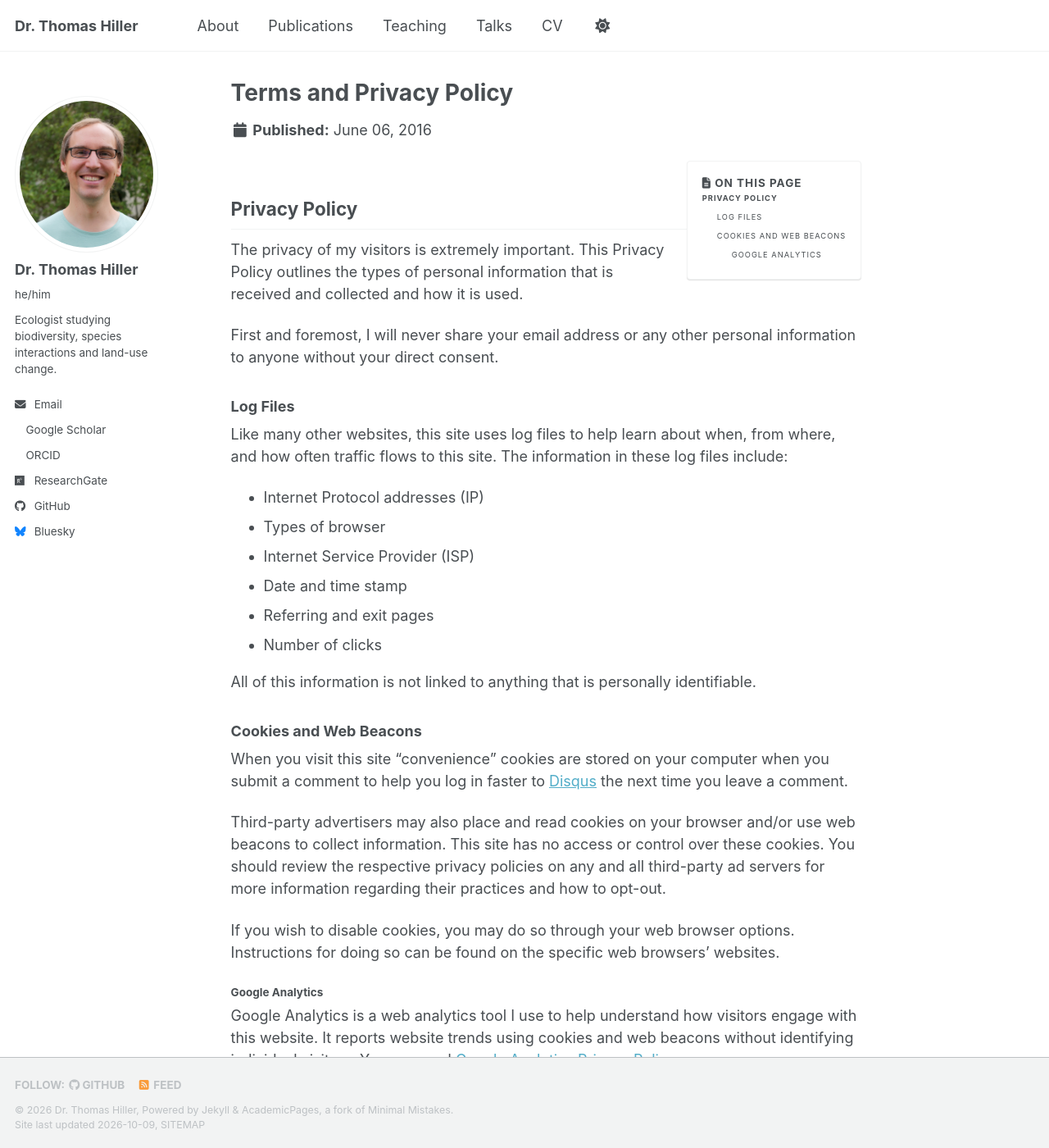
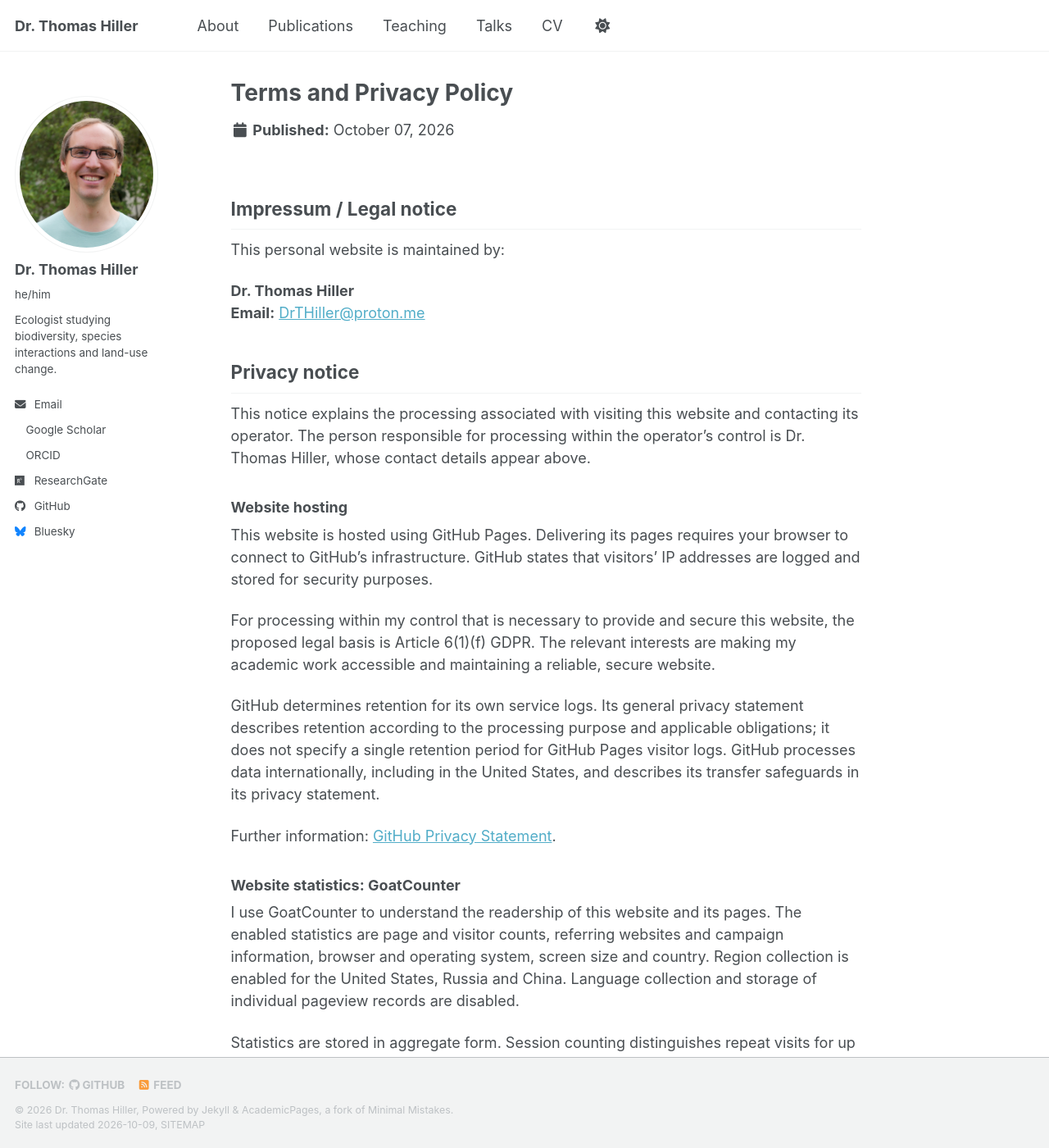
Before and after one commit to ThomasHiller/ThomasHiller.github.io, a Jekyll site: the page built from _pages/terms.md, in a window 1280 px wide and 1400 px high. Shown: the whole window at 82% size. Built offline with Jekyll 4.4.1, drawn with Linux system fonts in a browser that asks for light colours; a style sheet for code colours, icons or effects is not loaded; some of the changed text lies outside the part shown.

```diff
--- a/_pages/terms.md
+++ b/_pages/terms.md
@@ -1,39 +1,56 @@
 ---
 permalink: /terms/
 title: "Terms and Privacy Policy"
-modified: 2016-06-06
+modified: 2026-10-07
 ---
 
-{% include base_path %}
-{% include toc %}
+## Impressum / Legal notice
 
-## Privacy Policy
+This personal website is maintained by:
 
-The privacy of my visitors is extremely important. This Privacy Policy outlines the types of personal information that is received and collected and how it is used.
+**Dr. Thomas Hiller**
+**Email:** [DrTHiller@proton.me](mailto:DrTHiller@proton.me)
 
-First and foremost, I will never share your email address or any other personal information to anyone without your direct consent.
+## Privacy notice
 
-### Log Files
+This notice explains the processing associated with visiting this website and contacting its operator. The person responsible for processing within the operator's control is Dr. Thomas Hiller, whose contact details appear above.
 
-Like many other websites, this site uses log files to help learn about when, from where, and how often traffic flows to this site. The information in these log files include:
+### Website hosting
 
-* Internet Protocol addresses (IP)
-* Types of browser
-* Internet Service Provider (ISP)
-* Date and time stamp
-* Referring and exit pages
-* Number of clicks
+This website is hosted using GitHub Pages. Delivering its pages requires your browser to connect to GitHub's infrastructure. GitHub states that visitors' IP addresses are logged and stored for security purposes.
 
-All of this information is not linked to anything that is personally identifiable.
+For processing within my control that is necessary to provide and secure this website, the proposed legal basis is Article 6(1)(f) GDPR. The relevant interests are making my academic work accessible and maintaining a reliable, secure website.
 
-### Cookies and Web Beacons
+GitHub determines retention for its own service logs. Its general privacy statement describes retention according to the processing purpose and applicable obligations; it does not specify a single retention period for GitHub Pages visitor logs. GitHub processes data internationally, including in the United States, and describes its transfer safeguards in its privacy statement.
 
-When you visit this site "convenience" cookies are stored on your computer when you submit a comment to help you log in faster to [Disqus](https://disqus.com) the next time you leave a comment.
+Further information: [GitHub Privacy Statement](https://docs.github.com/en/site-policy/privacy-policies/github-general-privacy-statement).
 
-Third-party advertisers may also place and read cookies on your browser and/or use web beacons to collect information. This site has no access or control over these cookies. You should review the respective privacy policies on any and all third-party ad servers for more information regarding their practices and how to opt-out.
+### Website statistics: GoatCounter
 
-If you wish to disable cookies, you may do so through your web browser options. Instructions for doing so can be found on the specific web browsers' websites.
+I use GoatCounter to understand the readership of this website and its pages. The enabled statistics are page and visitor counts, referring websites and campaign information, browser and operating system, screen size and country. Region collection is enabled for the United States, Russia and China. Language collection and storage of individual pageview records are disabled.
 
-#### Google Analytics
+Statistics are stored in aggregate form. Session counting distinguishes repeat visits for up to eight hours. GoatCounter states that this temporarily processes the site identifier, IP address and browser header in memory; IP addresses and full browser headers are not stored in its analytics database. Visitor analytics do not use cookies or browser storage.
 
-Google Analytics is a web analytics tool I use to help understand how visitors engage with this website. It reports website trends using cookies and web beacons without identifying individual visitors. You can read [Google Analytics Privacy Policy](https://www.google.com/analytics/learn/privacy.html).
+The data-retention setting is **0 days**, meaning automatic deletion is disabled. Aggregate statistics remain until deleted. This is separate from the eight-hour session period. The hosted service is operated by Martin Tournoij in Ireland, with data stored at Hetzner in Germany and Finland. After account deletion, some backup data may remain for up to 30 days.
+
+Further information: [GoatCounter Privacy Policy](https://www.goatcounter.com/help/privacy).
+
+### Browser preferences
+
+The website saves your selected light or dark colour theme in your browser's local storage under the key `theme`. This preference remains until it is changed or the site's browser data is cleared. It is used to remember your selected appearance.
+
+### Externally loaded resources
+
+The website loads Academicons and MathJax resources from jsDelivr. These provide academic icons and support the display of mathematical notation. Loading them causes your browser to connect to the external provider, transmitting technical information including your IP address and the requested resource.
+
+Further information: [jsDelivr Privacy Policy](https://www.jsdelivr.com/terms/privacy-policy).
+
+### Email correspondence
+
+If you contact me, I process your email address, message, attachments and associated correspondence information to answer your enquiry. For routine enquiries, the proposed legal basis is Article 6(1)(f) GDPR: the interest in responding to messages addressed to me. Where an enquiry concerns a contract or steps towards a contract, Article 6(1)(b) may instead apply.
+
+Routine enquiries are retained until they are resolved and then deleted, unless a legal obligation requires further retention. This statement concerns routine enquiries; it does not set a retention policy for separate scientific or administrative records.
+
+Messages addressed to DrTHiller@proton.me are handled through Proton Mail. Proton processes message delivery information and stores email data as described in its policy. Its documentation describes encrypted backups retained for up to 30 days.
+
+Further information: [Proton Mail Privacy Policy](https://proton.me/mail/privacy-policy).
```
Also changed, not shown: _pages/cv.md (+3 -1 lines), _pages/teaching.html (+17 -17 lines).
